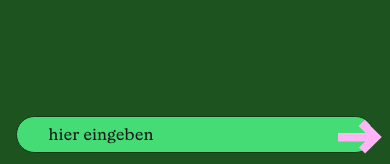
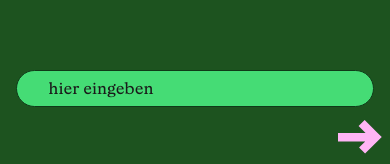
Before and after one commit to b1ttersweetmary/Experimental, a Next.js app: page /umfrage/themen/1 in a window 390 px wide. Shown: the part 677-841 px from the top of the page. Built offline with nearby package versions, Linux system fonts and the light colour scheme.

Commit message:
umfragebuttons und pfeile handymodus fix

```diff
--- a/app/umfrage/themen/[step]/question-step-client.js
+++ b/app/umfrage/themen/[step]/question-step-client.js
@@ -285,7 +285,7 @@ export default function QuestionStepClient({ step }) {
           {current.slug === "zukunft" && (
             <button
               type="button"
-              className={styles.submitButton}
+              className={`${styles.submitButton} ${styles.submitButtonZukunft}`}
               onClick={handleSubmitAll}
             >
               Abschicken
--- a/app/umfrage/themen/[step]/question-step.module.css
+++ b/app/umfrage/themen/[step]/question-step.module.css
@@ -127,7 +127,7 @@
 .submitButton {
   position: absolute;
   right: 16px;
-  bottom: 0;
+  bottom: 10px;
   border-radius: 40px;
   padding: 10px 32px 6px 32px;
   border: 1px solid #0f3a18;
@@ -144,6 +144,9 @@
   font-size: 1rem;
   line-height: 1;
   cursor: pointer;
+}
+
+.submitButtonZukunft {
 }
 
 .arrows {
@@ -205,10 +208,11 @@
 @media (max-width: 768px) {
   .controls {
     width: 100%;
-    left: 0;
-    transform: none;
+    left: 50%;
+    transform: translateX(-50%);
     display: flex;
     justify-content: center;
+    bottom: 52px; /* Eingabefeld über den Pfeilen platzieren */
   }
 
   .inputBar {
@@ -216,7 +220,8 @@
     min-width: 0;
   }
 
-  .submitButton {
-    right: 0;
+  .submitButtonZukunft {
+    right: 16px;
+    bottom: 104px; /* Abschicken-Button über dem Eingabefeld */
   }
 }
```
